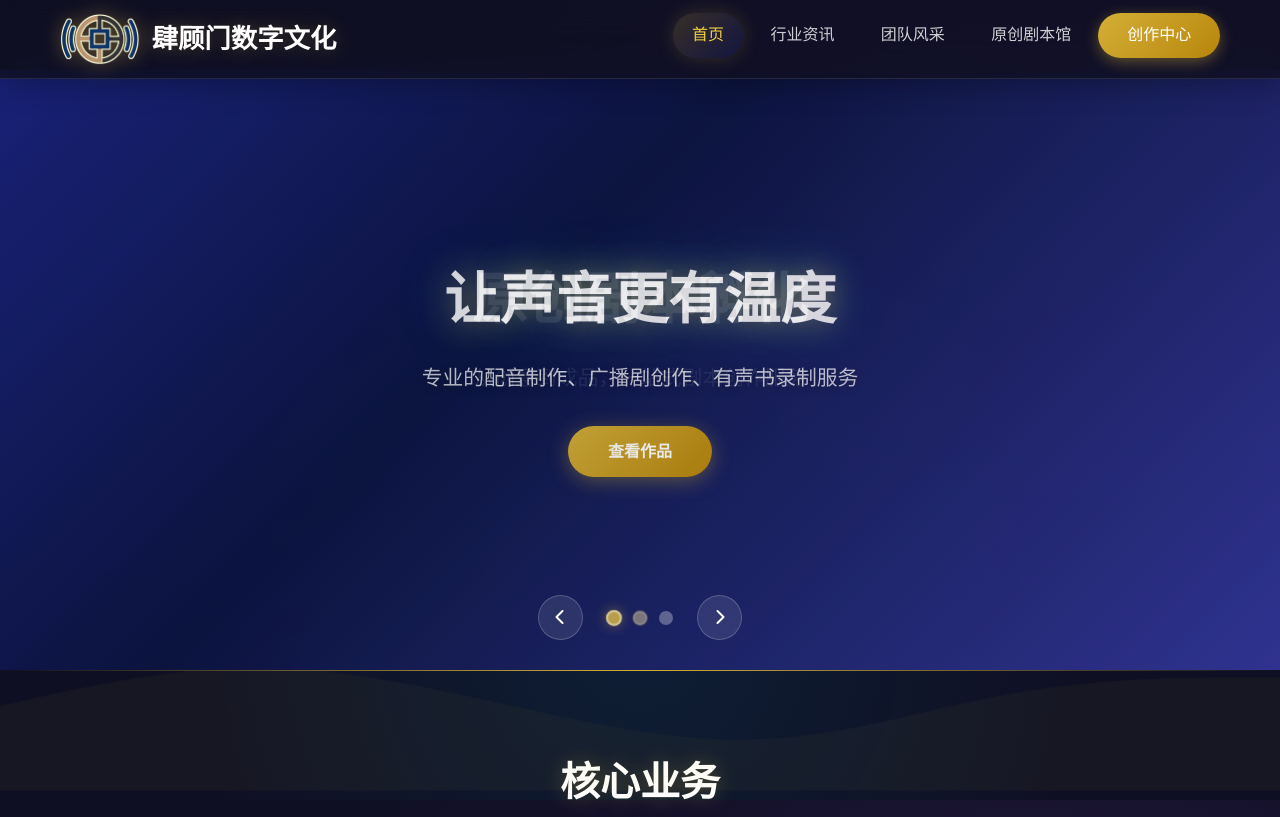
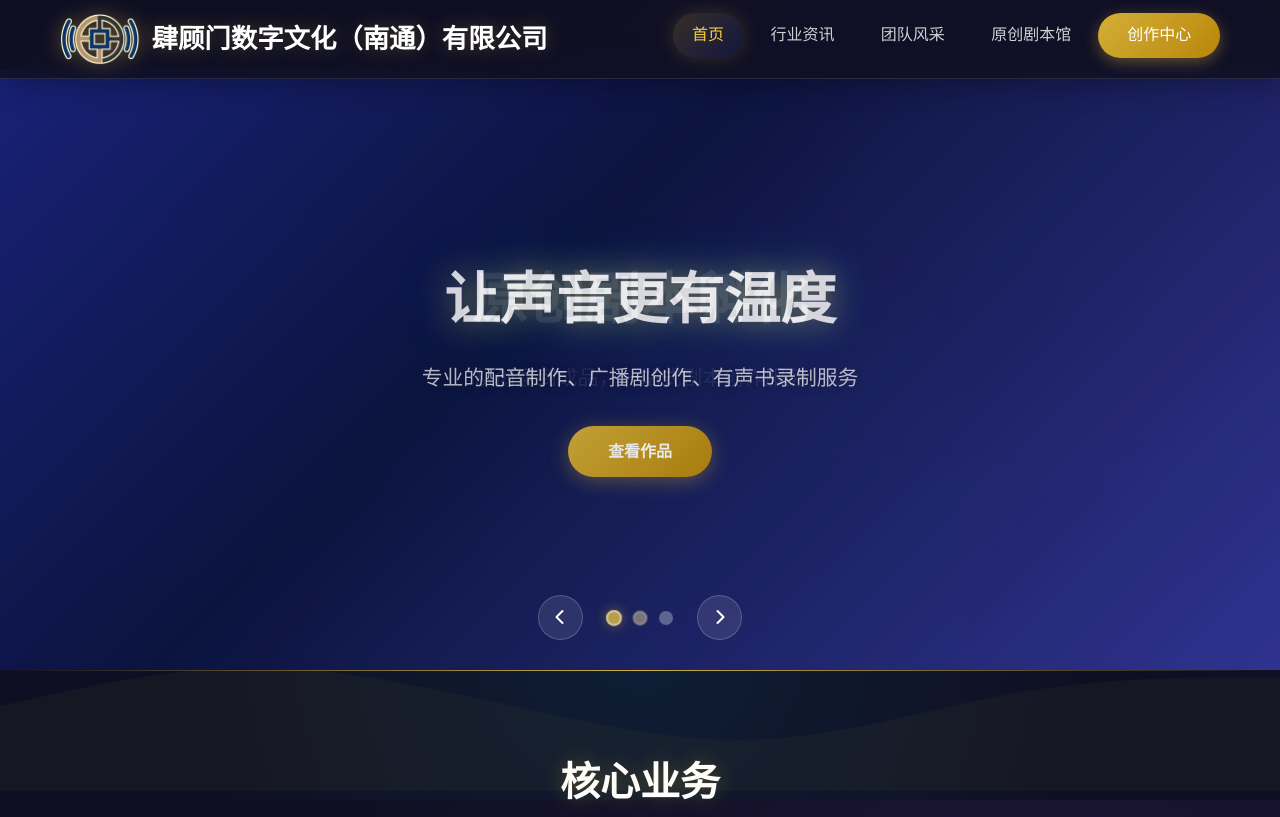
Before and after one commit to chalishishi2026/chalishishi2026.github.io, a plain HTML site: page index.html in a window 1280 px wide. Shown: the top 817 px of the page. Drawn offline with Linux system fonts and the light colour scheme; no server answers.

Commit message:
Update logo text to full company name

```diff
--- a/index.html
+++ b/index.html
@@ -13,7 +13,7 @@
         <div class="container">
             <a href="index.html" class="logo">
                 <img src="assets/images/logo.png" alt="肆顾门 logo">
-                <span>肆顾门数字文化</span>
+                <span>肆顾门数字文化（南通）有限公司</span>
             </a>
             <ul class="nav-links">
                 <li><a href="index.html" class="active">首页</a></li>
```
